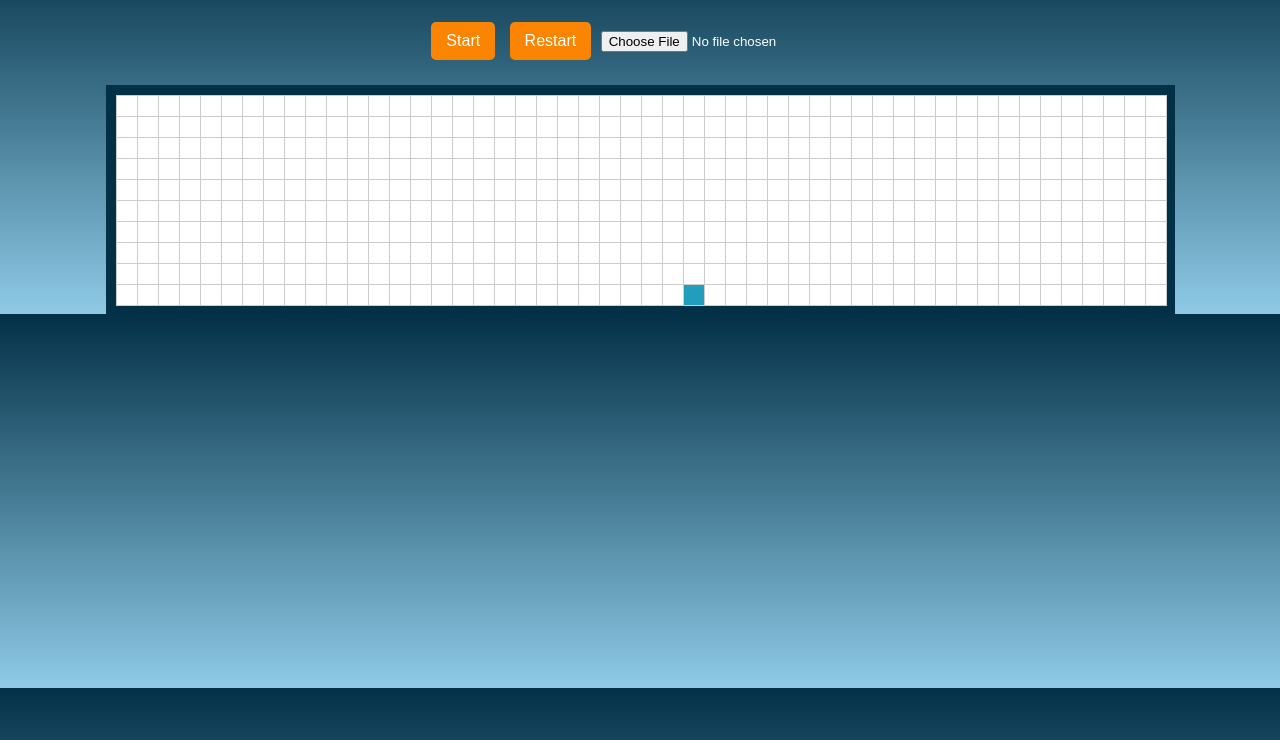
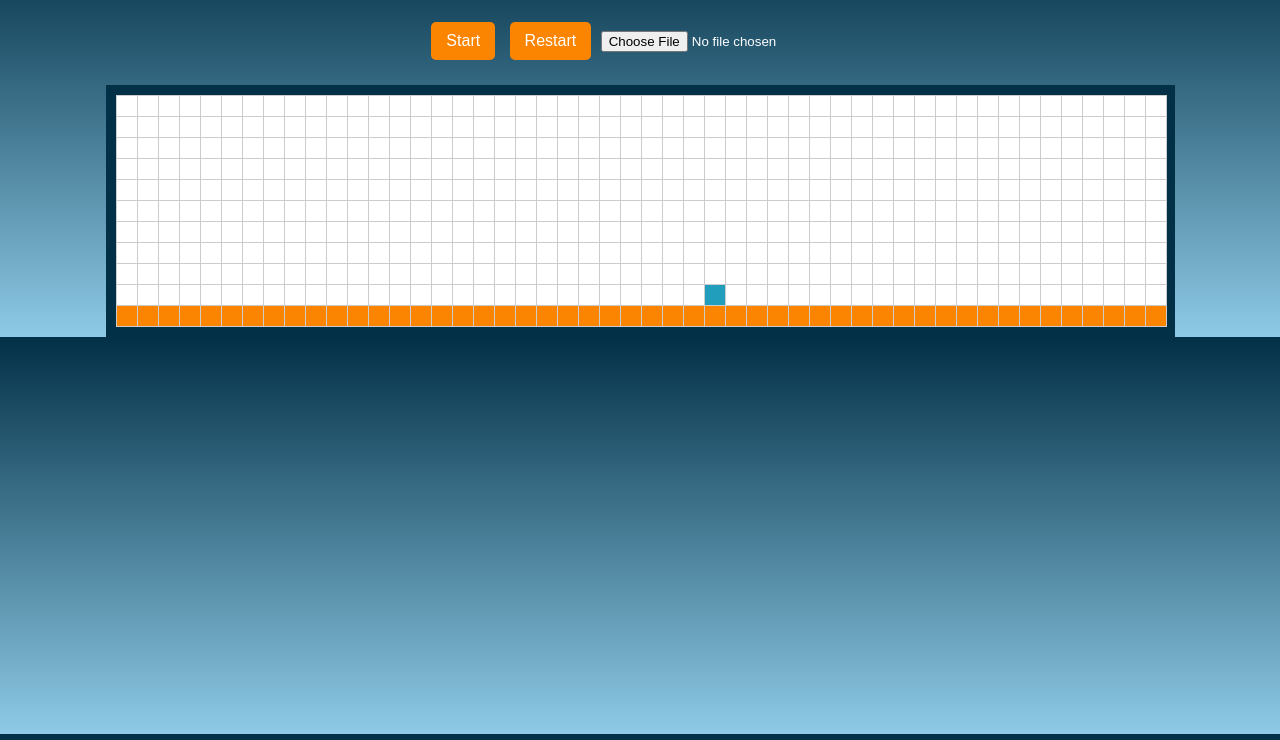
Before and after one commit to RaygekFox/GD-game, a plain HTML site: page index.html in a window 1280 px wide. Both pictures are taken after a click on the button "Start". Shown: the part 60-800 px from the top of the page. Drawn offline with Linux system fonts and the light colour scheme.

Commit message:
jump fix

```diff
--- a/index.html
+++ b/index.html
@@ -87,10 +87,14 @@
         // Initialize empty grid
         function initializeGrid() {
             gameContainer.innerHTML = "";
-            for (let y = 0; y < gridHeight; y++) {
+            for (let y = 0; y < (gridHeight+1); y++) {
                 for (let x = 0; x < gridWidth; x++) {
                     const cell = document.createElement("div");
                     cell.classList.add("cell");
+                    // Add blocks for the bottom row
+                    if (y === gridHeight) {
+                        cell.classList.add("block");
+                    }
                     cell.dataset.x = x;
                     cell.dataset.y = y;
                     gameContainer.appendChild(cell);
@@ -143,12 +147,14 @@
             // Apply gravity
             player.velocityY += 0.5;
 
-            // Check for collision with ground or blocks
+            // Check for collision with blocks
             if (player.velocityY > 0) {
-                const below = getCell(player.x, player.y + 1);
-                if (below && (below.classList.contains("block") || player.y + 1 >= gridHeight)) {
+                const below = getCell(player.x, Math.floor(player.y + 1));
+                if (below && below.classList.contains("block")) {
                     player.velocityY = 0;
                     player.jumping = false;
+                    console.log("Landed");
+                    player.y = Math.floor(player.y);
                 }
             }
 
@@ -161,13 +167,13 @@
             }
 
             // Move player to the right if no block ahead
-            const ahead = getCell(player.x + 1, player.y);
+            const ahead = getCell(player.x + 1, Math.floor(player.y));
             if (ahead && !ahead.classList.contains("block")) {
                 player.x++;
             }
 
             // Check for spikes
-            const currentCell = getCell(player.x, player.y);
+            const currentCell = getCell(player.x, Math.floor(player.y));
             if (currentCell && currentCell.classList.contains("spike")) {
                 alert("Game Over!");
                 restartGame();
@@ -184,22 +190,11 @@
 
         // Handle jump
         window.addEventListener("keydown", (e) => {
+            console.log("Key pressed");
             if (e.code === "Space" && !player.jumping) {
                 player.velocityY = -2.5;
                 player.jumping = true;
-            }
-        });
-
-        // Handle level upload
-        uploadInput.addEventListener("change", (e) => {
-            const file = e.target.files[0];
-            if (file) {
-                const reader = new FileReader();
-                reader.onload = () => {
-                    const data = JSON.parse(reader.result);
-                    loadLevel(data);
-                };
-                reader.readAsText(file);
+                console.log("Jumped");
             }
         });
 
```
